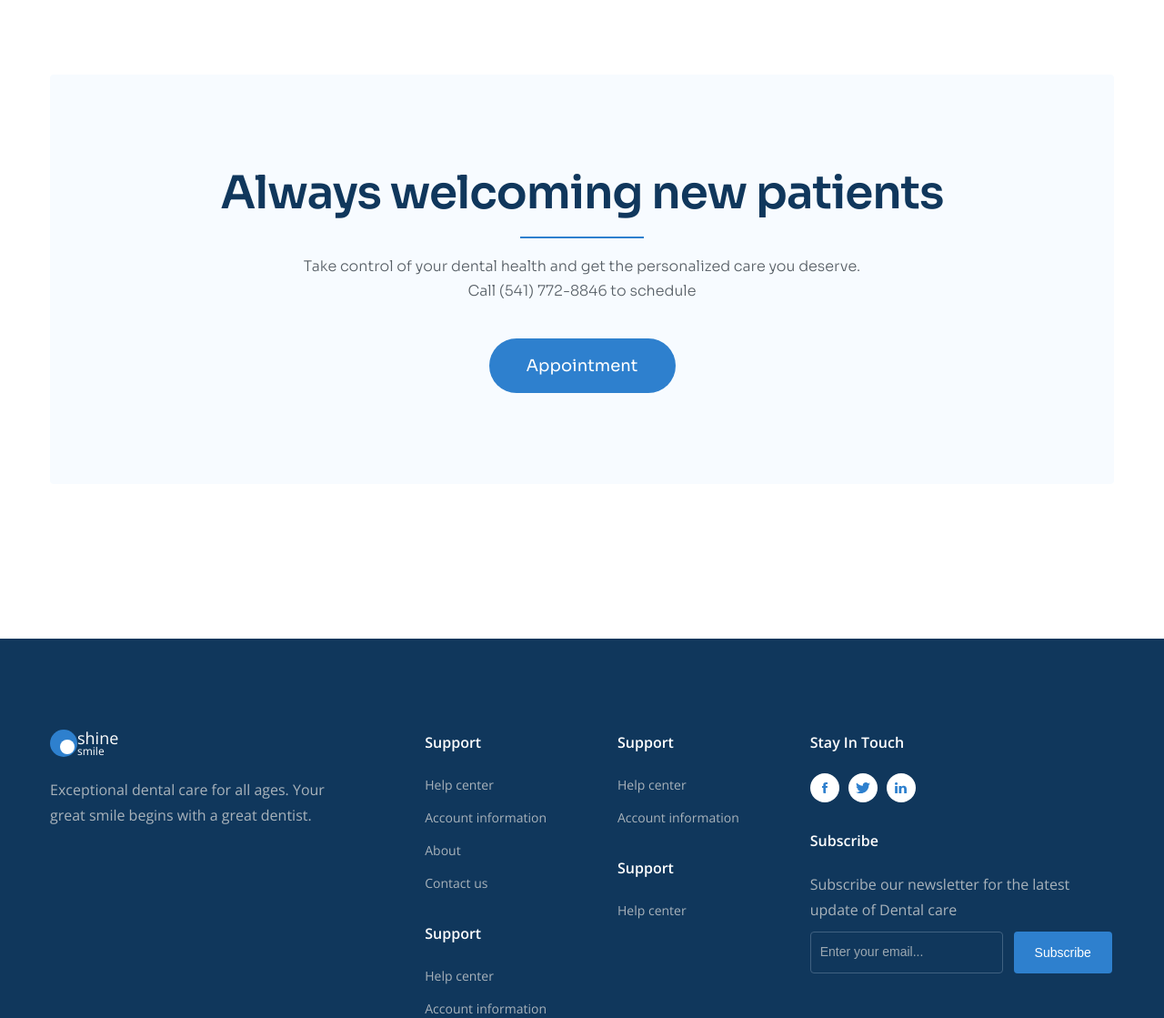
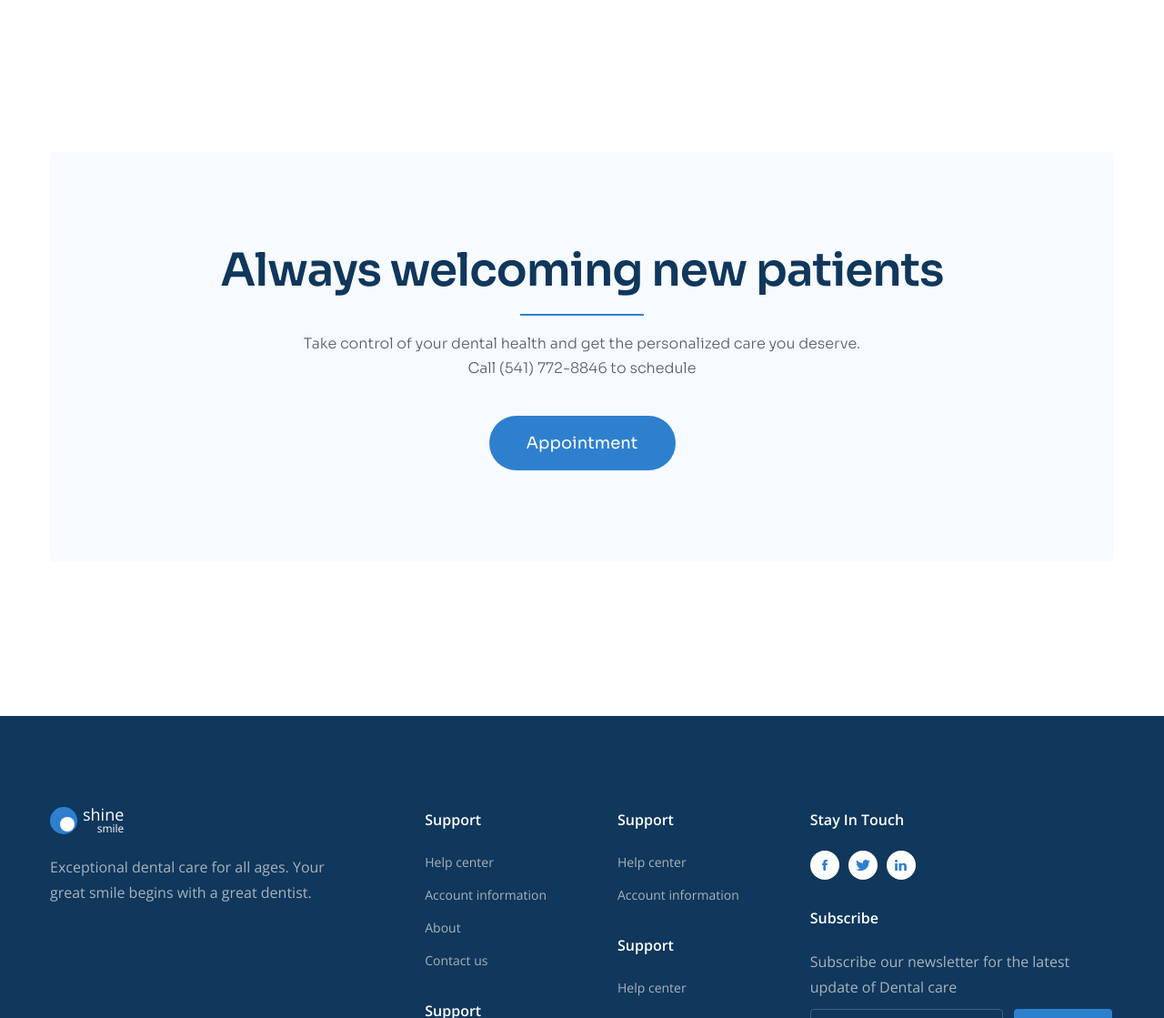
Before and after one commit to Phiphungg/DentalCare-htmlcss, a plain HTML site: page index.html in a window 1280 px wide. Shown: the part 5411-6530 px from the top of the page at 91% size. Drawn offline with nearby package versions, Linux system fonts and the light colour scheme.

Commit message:
fix margin logo

```diff
--- a/assets/css/style.css
+++ b/assets/css/style.css
@@ -660,7 +660,7 @@ control__btn:hover {
 
 /* --------------- Appointment --------------- */
 .appointment {
-  margin: 85px 0 170px;
+  margin: 170px 0;
 }
 
 .appointment__inner {
--- a/index.html
+++ b/index.html
@@ -41,7 +41,7 @@
         rel="stylesheet">
 </head>
 
-<body style="height: 10000px;">
+<body>
     <!-- Header -->
     <header class="header">
         <div class="container">
@@ -489,7 +489,7 @@
                     <a href="/">
                         <div class="logo">
                             <span class="logo__circle"></span>
-                            <span class="logo__text">
+                            <span class="logo_text">
                                 <span class="logo__brand">shine</span>
                                 <span class="logo__brand logo__brand--small">
                                     smile
```
